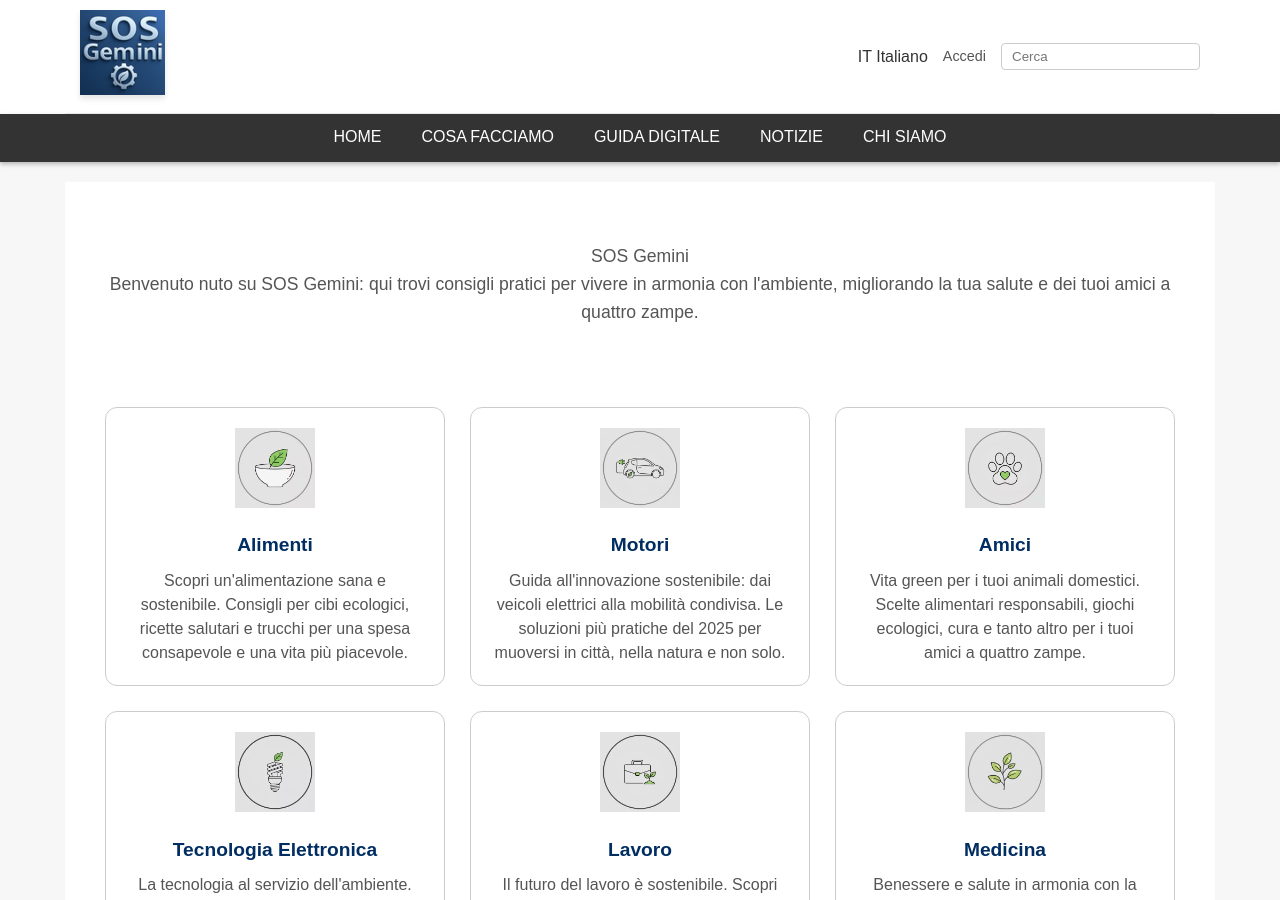
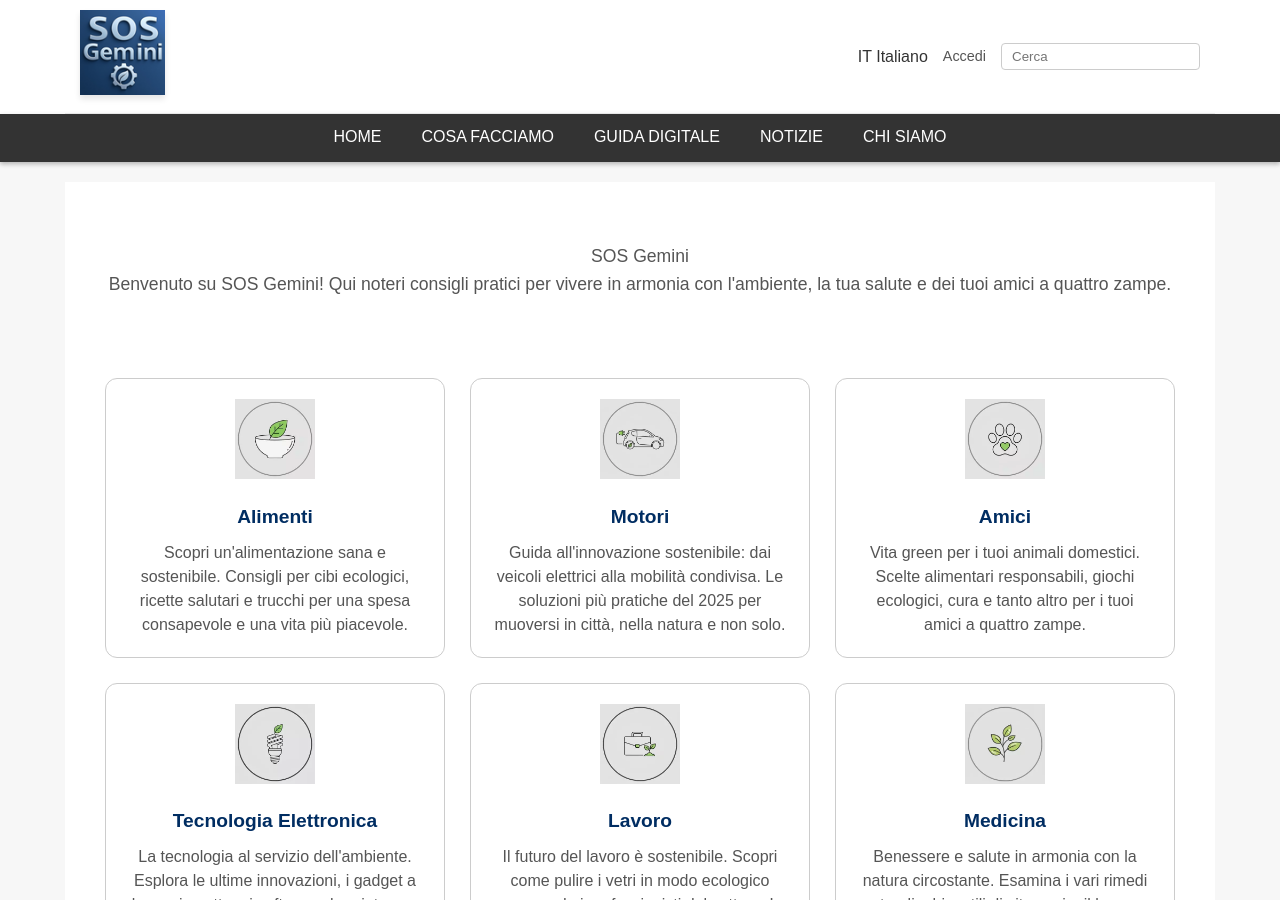
Before and after one commit to sosgemini/sosgemini.github.io, a Jekyll site: the page built from index.html, in a window 1280 px wide and 900 px high. Built offline with Jekyll 4.4.1, drawn with Linux system fonts in a browser that asks for light colours.

Commit message:
Update index.html

```diff
--- a/index.html
+++ b/index.html
@@ -5,7 +5,7 @@ title: Home
 
 <section class="home-intro">
   <p>SOS Gemini</p>
-  <p>Benvenuto nuto su SOS Gemini: qui trovi consigli pratici per vivere in armonia con l'ambiente, migliorando la tua salute e dei tuoi amici a quattro zampe.</p>
+  <p>Benvenuto su SOS Gemini! Qui noteri consigli pratici per vivere in armonia con l'ambiente, la tua salute e dei tuoi amici a quattro zampe.</p>
 
 
 </section>
```
